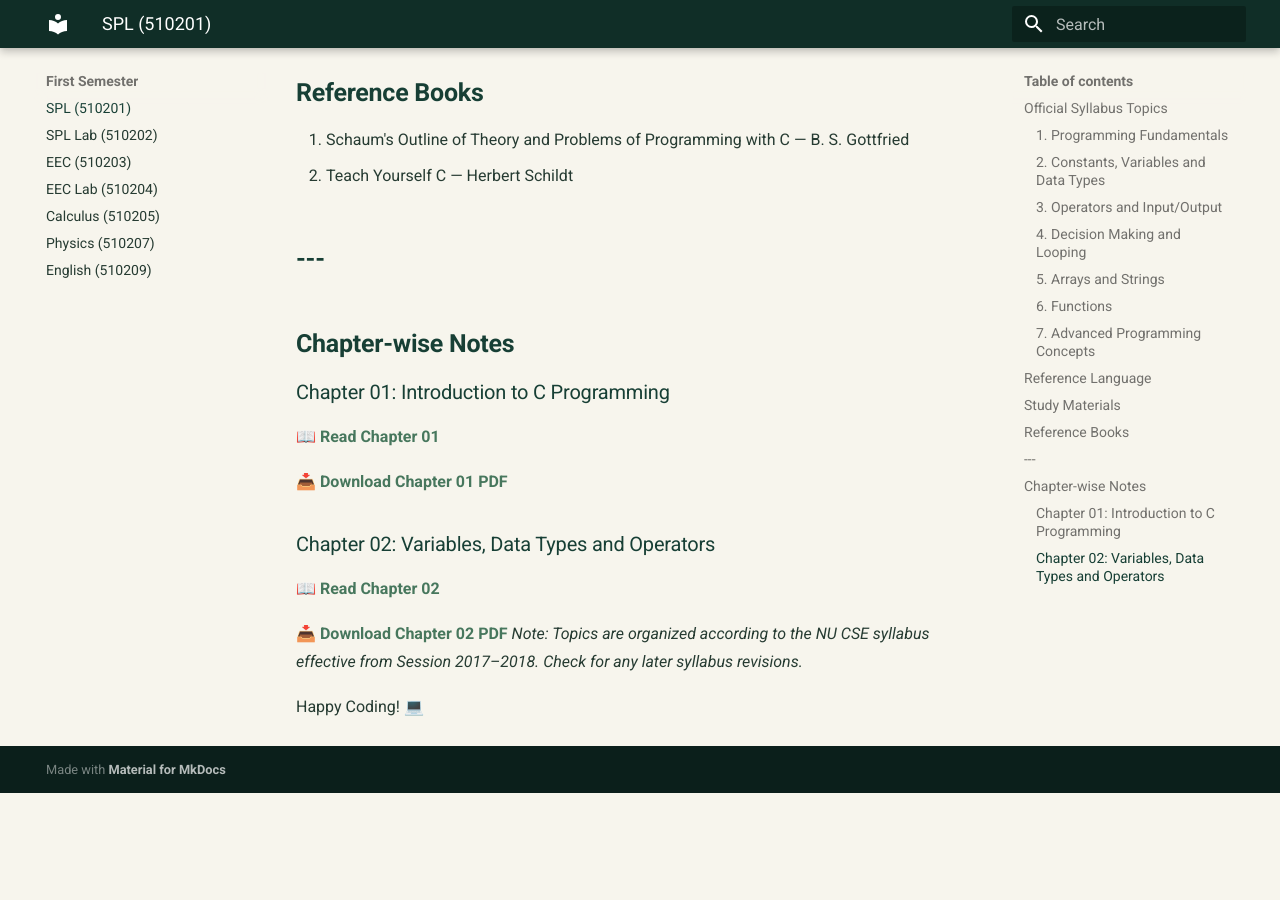
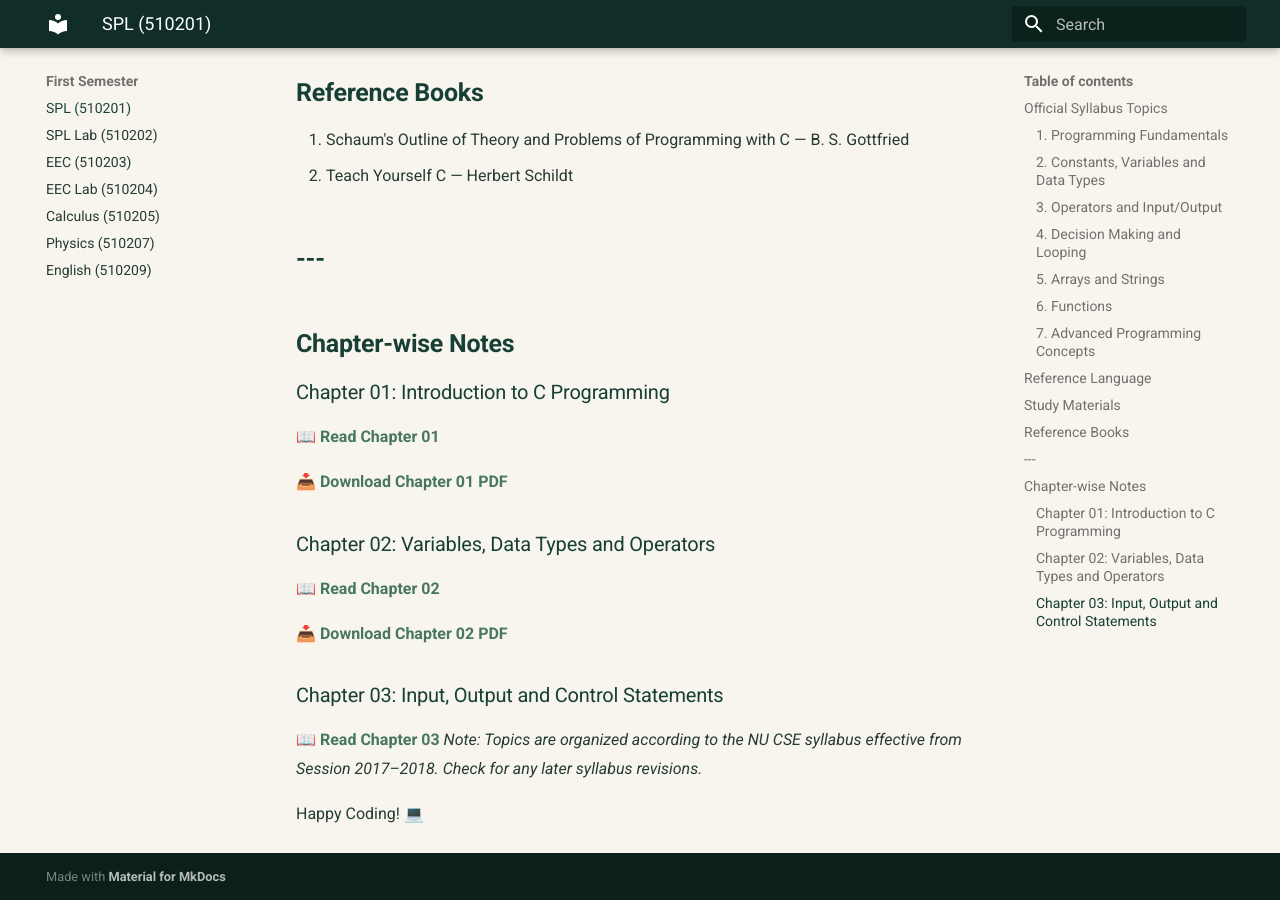
Before and after one commit to taimiyatahsin0-png/nu-cse-notes-store, an MkDocs documentation site: the page built from docs/subjects/spl/index.md, in a window 1280 px wide and 900 px high, scrolled down 2351 px. Built offline with MkDocs 1.6.1 and Material for MkDocs 9.7.7, drawn with Linux system fonts in a browser that asks for light colours; before the commit the page ends 3144 px from its top, so only the background shows below that.

Commit message:
Add Chapter 03 section to SPL documentation

```diff
--- a/docs/subjects/spl/index.md
+++ b/docs/subjects/spl/index.md
@@ -83,6 +83,10 @@ C Programming Language
 [📖 Read Chapter 02](chapter-02.md)
 
 [📥 Download Chapter 02 PDF](SPL-Chapter-02.pdf)
+
+### Chapter 03: Input, Output and Control Statements
+
+[📖 Read Chapter 03](chapter-03.md)
 *Note: Topics are organized according to the NU CSE syllabus effective from Session 2017–2018. Check for any later syllabus revisions.*
 
 Happy Coding! 💻
```
